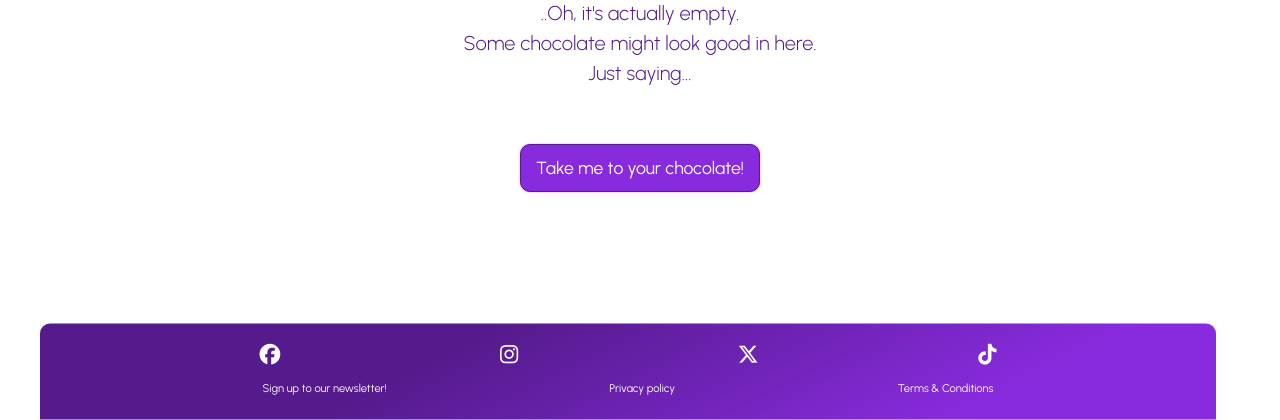
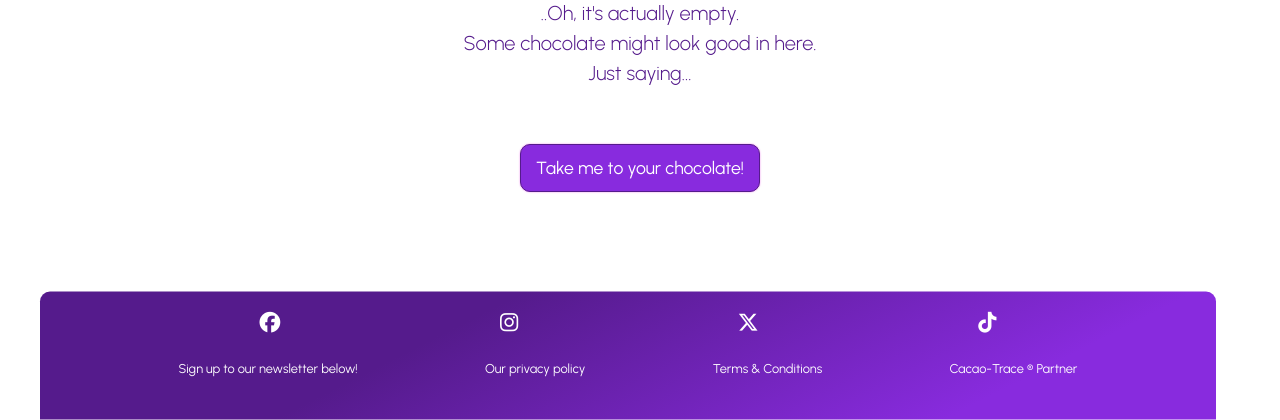
Before and after one commit to DannyGilligan/chocelegance-resubmission, a Django app: page /cart/ in a window 1280 px wide. Shown: the part 380-800 px from the top of the page. Run offline with Django 3.2, Linux system fonts and the light colour scheme; some libraries are stand-ins or nearby versions.

Commit message:
Adjust layout and styling of footer

```diff
--- a/static/css/base.css
+++ b/static/css/base.css
@@ -182,15 +182,16 @@ https://www.geeksforgeeks.org/how-to-create-fade-in-effect-on-page-load-using-cs
     border-top-left-radius: 10px;
     border-top-right-radius: 10px;
     color: white;
-    height: 6rem;
+    height: 8rem;
     padding-top: .3rem;
     margin-top: 6rem !important;
 }
 
 .footer-content {
+    padding: .7rem;
     width: 100%;
     display: flex;
-    justify-content: space-evenly;
+    justify-content: space-between;
 }
 
 
@@ -1362,7 +1363,15 @@ https://www.geeksforgeeks.org/how-to-create-fade-in-effect-on-page-load-using-cs
     }
 }
 
-
+/* Media Query with min-width at 548px */
+@media (min-width: 548px) {
+
+    .footer-content {
+        padding: .7rem;
+        font-size: .8rem;
+        justify-content: space-evenly;
+    }
+}
 
 /* Media Query with min-width at 642px */
 @media (min-width: 642px) {
--- a/templates/base.html
+++ b/templates/base.html
@@ -236,19 +236,25 @@
 
       <div class="newsletter-signup">
         <p>
-          Sign up to our newsletter!
+          Sign up to our newsletter below!
         </p>
       </div>
 
       <div>
         <p>
-          Privacy policy
+          Our privacy policy
         </p>
       </div>
 
       <div>
         <p>
           Terms & Conditions
+        </p>
+      </div>
+
+      <div>
+        <p>
+          Cacao-Trace &reg; Partner
         </p>
       </div>
 
```
